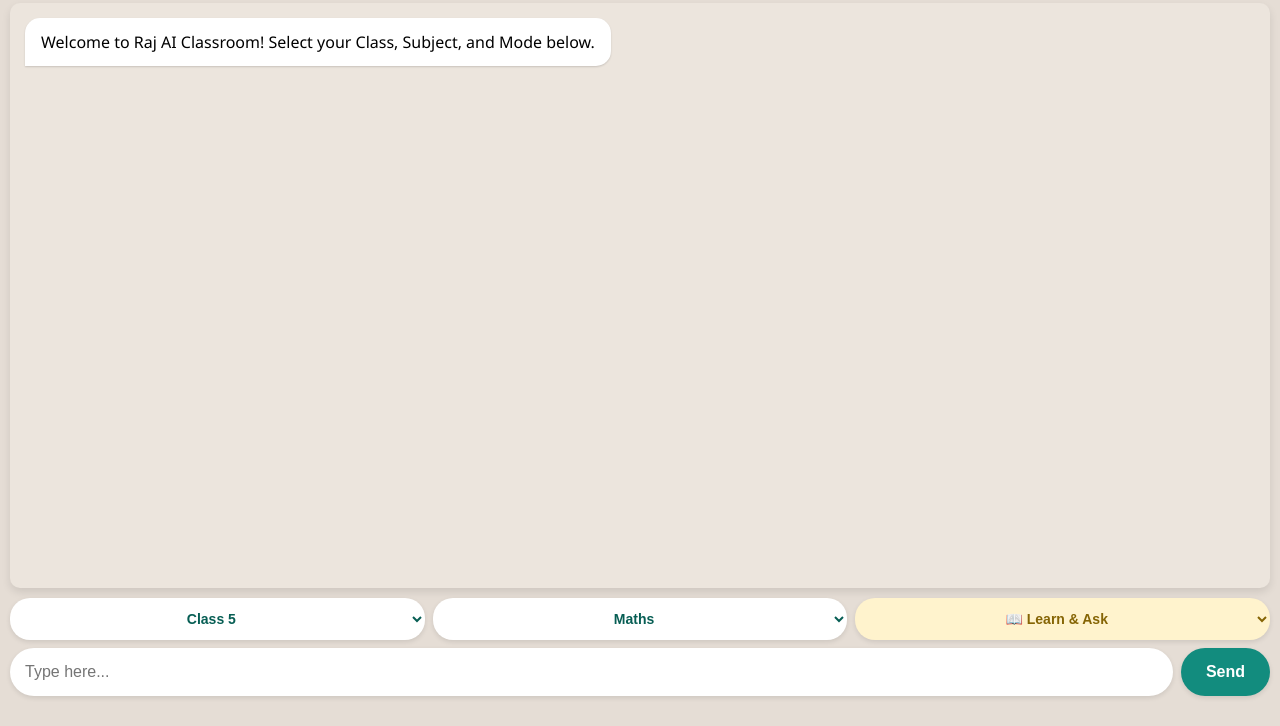
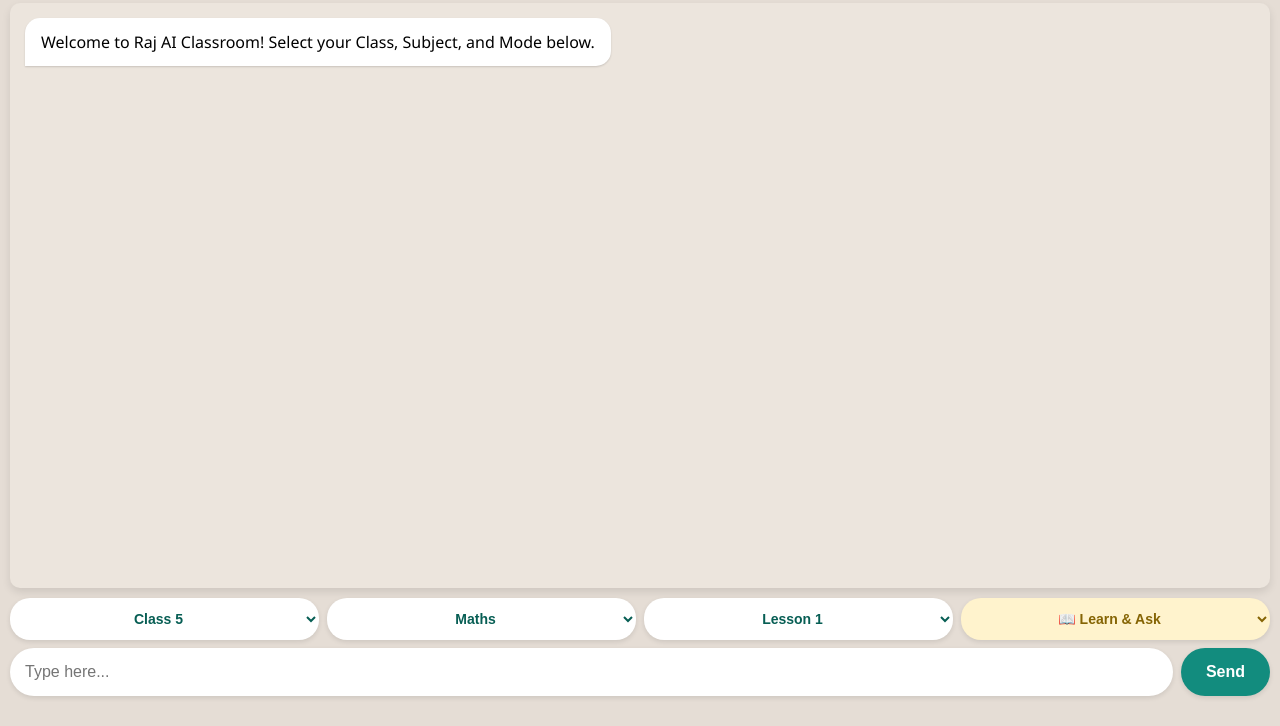
Before and after one commit to rajeshkouluri-png/RajAITutor, a plain HTML site: page index.html in a window 1280 px wide. Shown: the part 74-800 px from the top of the page. Drawn offline with Linux system fonts and the light colour scheme.

Commit message:
Update index.html

```diff
--- a/index.html
+++ b/index.html
@@ -59,9 +59,20 @@
           <option value="TELUGU">Telugu</option>
           <option value="EVS">EVS</option>
         </select>
+        <select id="lesson-select" onchange="clearMemory()">
+          <option value="LESSON_1" selected>Lesson 1</option>
+          <option value="LESSON_2">Lesson 2</option>
+          <option value="LESSON_3">Lesson 3</option>
+          <option value="LESSON_4">Lesson 4</option>
+          <option value="LESSON_5">Lesson 5</option>
+          <option value="LESSON_6">Lesson 6</option>
+          <option value="LESSON_7">Lesson 7</option>
+          <option value="LESSON_8">Lesson 8</option>
+        </select>
         <select id="mode-select" onchange="clearMemory()">
           <option value="LEARN" selected>📖 Learn & Ask</option>
           <option value="QUIZ">✍️ Take a Quiz</option>
+          <option value="HOMEWORK">📝 Home Work</option>
         </select>
       </div>
       <div class="input-row">
@@ -74,7 +85,7 @@
       // ==========================================
       // PASTE YOUR GOOGLE WEB APP URL HERE:
       // ==========================================
-      const GOOGLE_API_URL = "https://script.google.com/macros/s/AKfycbwY83Wqo41qIS93V1FIK5SZezISxXCG9q-U2aSDGGef_Q6HysCSTS-OeUqxMpX14DAy/exec";
+      const GOOGLE_API_URL = "https://script.google.com/macros/s/AKfycbx1YdzozsSe5Qc7bFZUr4GdnHK_1g3n2GUH5uXOvxat0_ramUEni-NJhpnGbZR5Oc4O/exec";
 
       var chatMemory = "";
       window.currentQuiz = [];
@@ -94,6 +105,7 @@
 
         var studentClass = document.getElementById('class-select').value;
         var studentSubject = document.getElementById('subject-select').value;
+        var studentLesson = document.getElementById('lesson-select').value;
         var studentMode = document.getElementById('mode-select').value;
 
         addMessage(text, 'user-msg');
@@ -108,6 +120,7 @@
             message: text,
             studentClass: studentClass,
             studentSubject: studentSubject,
+            studentLesson: studentLesson,
             studentMode: studentMode,
             chatMemory: chatMemory
           })
```
